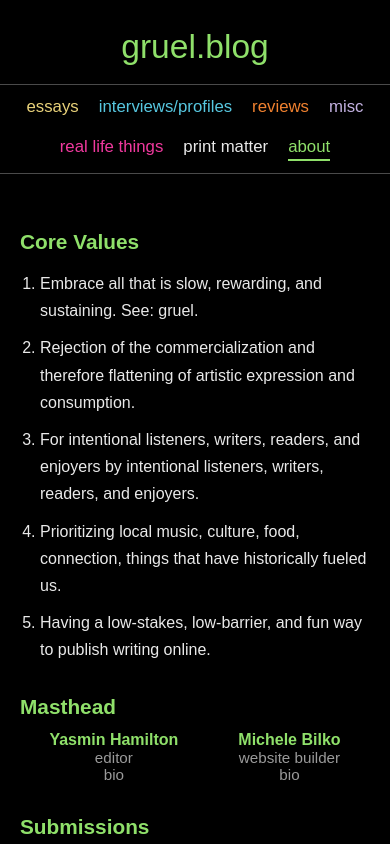
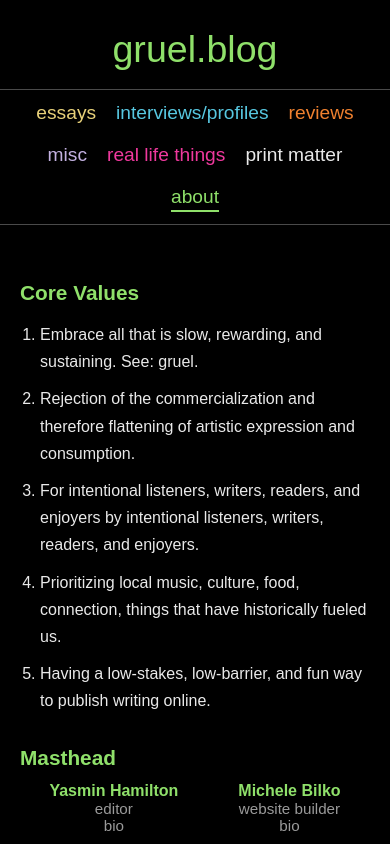
Before and after one commit to michele-bilko/gruel.blog, a Next.js app: page /about in a window 390 px wide. Shown: the top 844 px of the page. Built offline with nearby package versions, Linux system fonts and the light colour scheme.

Commit message:
messing with sizing of text

```diff
--- a/src/app/globals.css
+++ b/src/app/globals.css
@@ -51,7 +51,7 @@ a {
 }
 
 .site-title a {
-  font-size: 2.1rem;
+  font-size: 2.35rem;
   font-weight: 500;
   color: var(--about);
 }
@@ -66,14 +66,14 @@ a {
 .nav-row {
   display: flex;
   justify-content: center;
-  gap: 48px;
+  gap: 16px 60px;
   padding: 12px 16px;
   flex-wrap: wrap;
 }
 
 .nav-row a,
 .nav-row span {
-  font-size: 1.05rem;
+  font-size: 1.4rem;
   font-weight: 500;
   transition: opacity 0.15s ease;
 }
@@ -97,7 +97,7 @@ a {
 }
 
 .subnav-row a {
-  font-size: 0.95rem;
+  font-size: 1.1rem;
   font-weight: 500;
 }
 
@@ -121,7 +121,7 @@ a {
   top: 0;
   left: 0;
   right: 0;
-  bottom: 0; /* FIX MAKING PAGES BIGGER FINALLY */
+  bottom: 0; /* same height as .page, so stars can never make the page taller */
   overflow: hidden;
   pointer-events: none;
   z-index: 0;
@@ -269,7 +269,7 @@ a {
 
 /*  real life things  */
 .real-life-intro p {
-  font-size: 1.1rem;
+  font-size: 1.05rem;
   line-height: 1.6;
   text-align: justify;
   margin: 0 0 16px;
@@ -285,7 +285,7 @@ a {
 
 .city summary {
   color: var(--reallife);
-  font-size: 1.4rem;
+  font-size: 1.6rem;
   cursor: pointer;
   list-style: none;
   padding: 6px 0;
@@ -306,7 +306,7 @@ a {
 
 .city-subcategory h3 {
   color: #f6d3e4;
-  font-size: 1.25rem;
+  font-size: 1.6rem;
   font-weight: 400;
   margin: 8px 0;
 }
@@ -314,7 +314,7 @@ a {
 .city-body ul {
   margin: 0 0 16px;
   padding-left: 76px;
-  font-size: 1.1rem;
+  font-size: 1.3rem;
   line-height: 1.6;
 }
 
@@ -346,6 +346,10 @@ a {
   .subnav-row {
     gap: 20px;
   }
+  .nav-row a,
+  .nav-row span {
+    font-size: 1.2rem;
+  }
   .article-row {
     grid-template-columns: 70px 1fr;
   }
@@ -355,6 +359,10 @@ a {
   .content {
     padding: 24px 20px 60px;
   }
+  .real-life-intro p {
+    font-size: 1.15rem;
+    text-align: left;
+  }
   .city-body {
     padding-left: 16px;
   }
```
